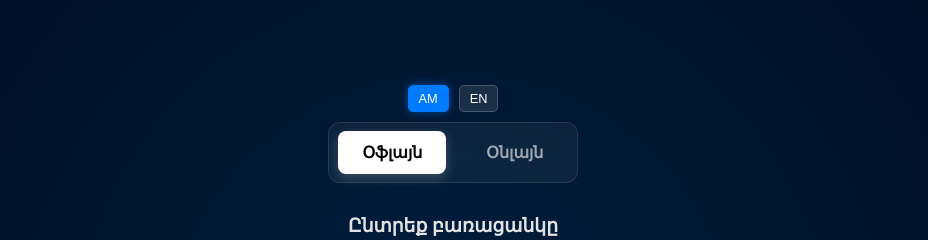
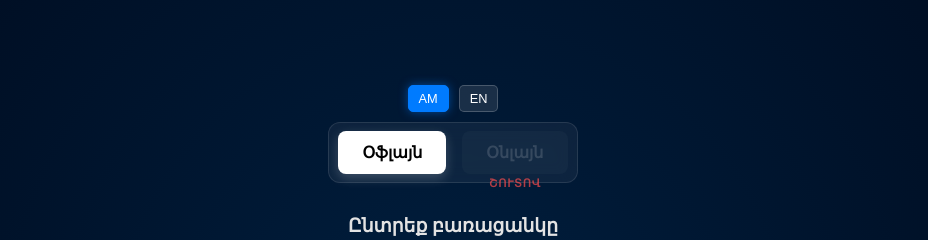
Before and after one commit to RafJlavyan/spy-app-fr, a React (Vite) app: page / in a window 1280 px wide. Shown: the top 240 px of the page, without its empty margins (187-1115 px from the left). Built offline with nearby package versions, Linux system fonts and the light colour scheme.

Commit message:
add coming soon

```diff
--- a/src/components/ModeSelector/index.tsx
+++ b/src/components/ModeSelector/index.tsx
@@ -17,12 +17,16 @@ export const ModeSelector = ({ mode, onChange }: ModeSelectorProps) => {
       >
         {t("offline")}
       </button>
+      <div className={styles.buttonContainer}>
+        <span className={styles.comingSoon}>{t("comingSoon")}</span>
         <button
           className={`${styles.modeButton} ${mode === "online" ? styles.active : ""}`}
           onClick={() => onChange("online")}
+          disabled
         >
           {t("online")}
         </button>
       </div>
+    </div>
   );
 };
--- a/src/components/ModeSelector/styles.module.scss
+++ b/src/components/ModeSelector/styles.module.scss
@@ -31,4 +31,47 @@
     color: #000;
     box-shadow: 0 4px 12px rgba(255, 255, 255, 0.2);
   }
+
+  &:disabled {
+    opacity: 0.5;
+    cursor: not-allowed;
+    background: rgba(255, 255, 255, 0.05);
+    color: rgba(255, 255, 255, 0.3);
+
+    &:hover {
+      background: rgba(255, 255, 255, 0.05);
+      color: rgba(255, 255, 255, 0.3);
+    }
+  }
 }
+
+.buttonContainer {
+  position: relative;
+  display: flex;
+  flex-direction: column;
+  align-items: center;
+}
+
+.comingSoon {
+  position: absolute;
+  bottom: -1rem;
+  font-size: 0.7rem;
+  color: #ff4d4d;
+  font-weight: 700;
+  text-transform: uppercase;
+  letter-spacing: 0.05rem;
+  white-space: nowrap;
+  animation: pulse 2s infinite;
+}
+
+@keyframes pulse {
+  0% {
+    opacity: 0.6;
+  }
+  50% {
+    opacity: 1;
+  }
+  100% {
+    opacity: 0.6;
+  }
+}
--- a/src/online/components/OnlineLayout/styles.module.scss
+++ b/src/online/components/OnlineLayout/styles.module.scss
@@ -20,7 +20,7 @@
   h3 {
     margin-top: 0;
     margin-bottom: 2rem;
-    font-size: 1.8rem;
+    font-size: 1.17rem;
     color: #fff;
   }
 }
@@ -33,11 +33,11 @@
 
 .mainButton {
   width: 100%;
-  padding: 1.25rem;
+  padding: 12px;
   background: #fff;
   color: #000;
   border: none;
-  border-radius: 12px;
+  border-radius: 8px;
   font-size: 1.1rem;
   font-weight: 700;
   cursor: pointer;
--- a/src/shared/LanguageContext.tsx
+++ b/src/shared/LanguageContext.tsx
@@ -99,6 +99,7 @@ const uiTranslations: Record<Language, Record<string, string>> = {
     or: "կամ",
     lobby: "Լոբբի",
     waitingForPlayers: "Սպասում ենք խաղացողներին...",
+    comingSoon: "Շուտով",
   },
   en: {
     settings: "Settings",
@@ -152,5 +153,6 @@ const uiTranslations: Record<Language, Record<string, string>> = {
     or: "or",
     lobby: "Lobby",
     waitingForPlayers: "Waiting for players...",
+    comingSoon: "Coming Soon",
   },
 };
```
Lines whose indentation alone changed are shown as unchanged.
